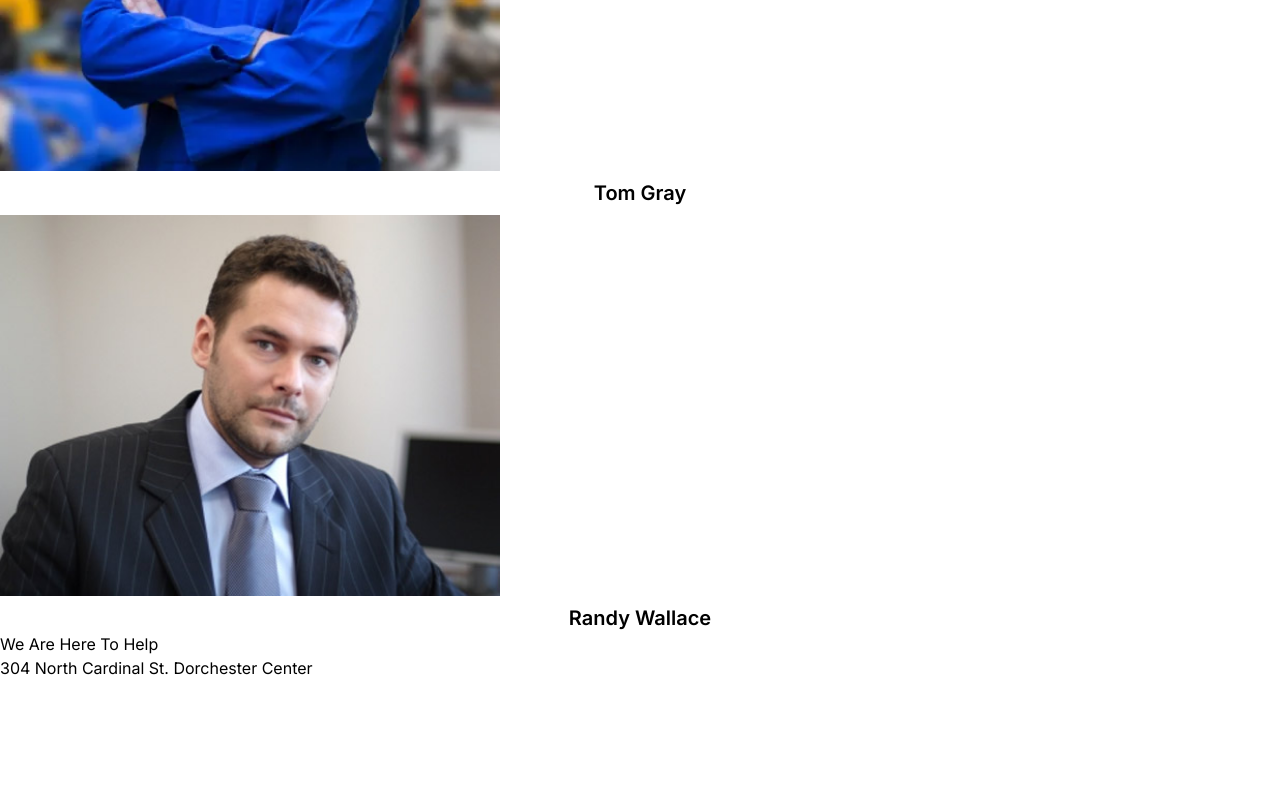
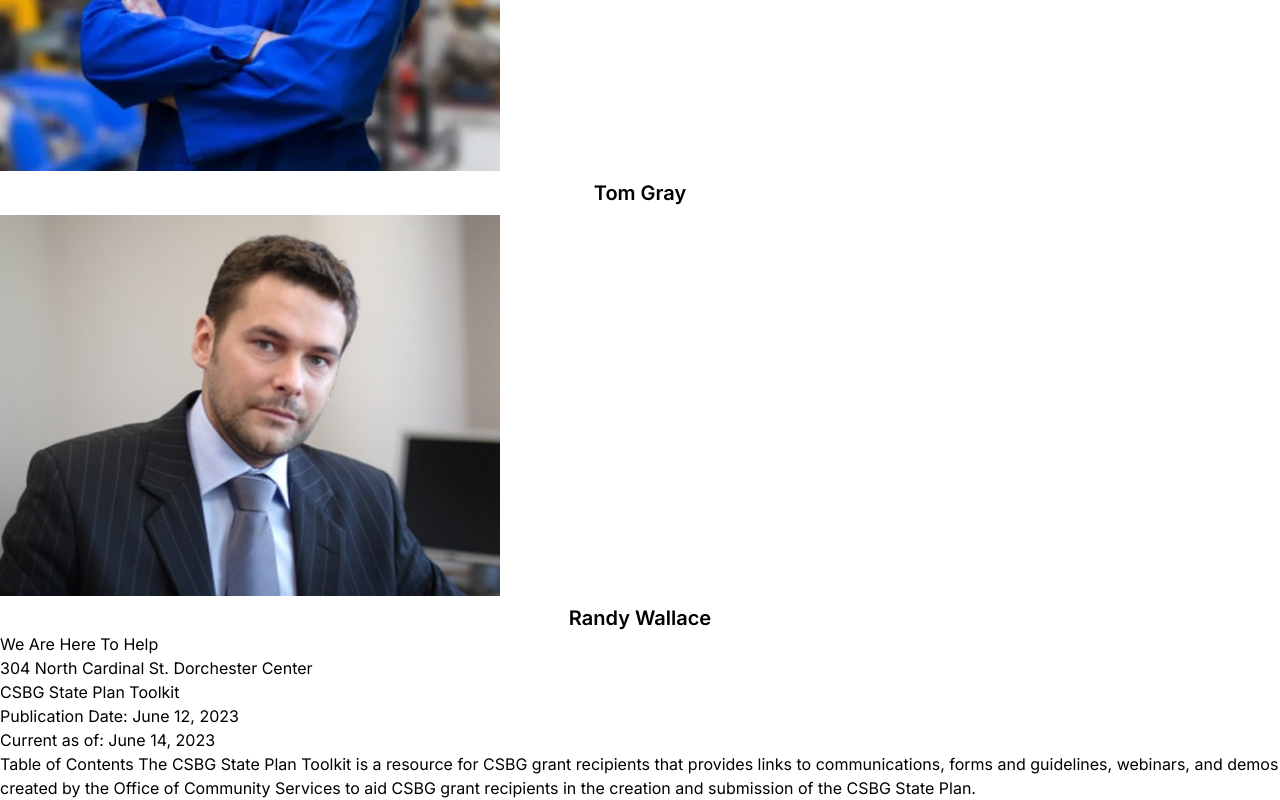
Before and after one commit to Richson-Tech/org, a Next.js app: page /about in a window 1280 px wide. Shown: the part 1145-1945 px from the top of the page. Before the commit the page ends 1825 px from the top, so only its background shows below. Built offline with nearby package versions, Linux system fonts and the light colour scheme.

Commit message:
new commits added

```diff
--- a/src/app/about/page.jsx
+++ b/src/app/about/page.jsx
@@ -56,6 +56,13 @@ const page = () => {
           <p>304 North Cardinal St. Dorchester Center</p>
         </div>
       </div>
+      <div>
+        <h1>CSBG State Plan Toolkit</h1>
+        <p>Publication Date: June 12, 2023</p>
+        <p>Current as of: June 14, 2023</p>
+        <p>Table of Contents
+The CSBG State Plan Toolkit is a resource for CSBG grant recipients that provides links to communications, forms and guidelines, webinars, and demos created by the Office of Community Services to aid CSBG grant recipients in the creation and submission of the CSBG State Plan.</p>
+      </div>
     </div>
   );
 };
```
